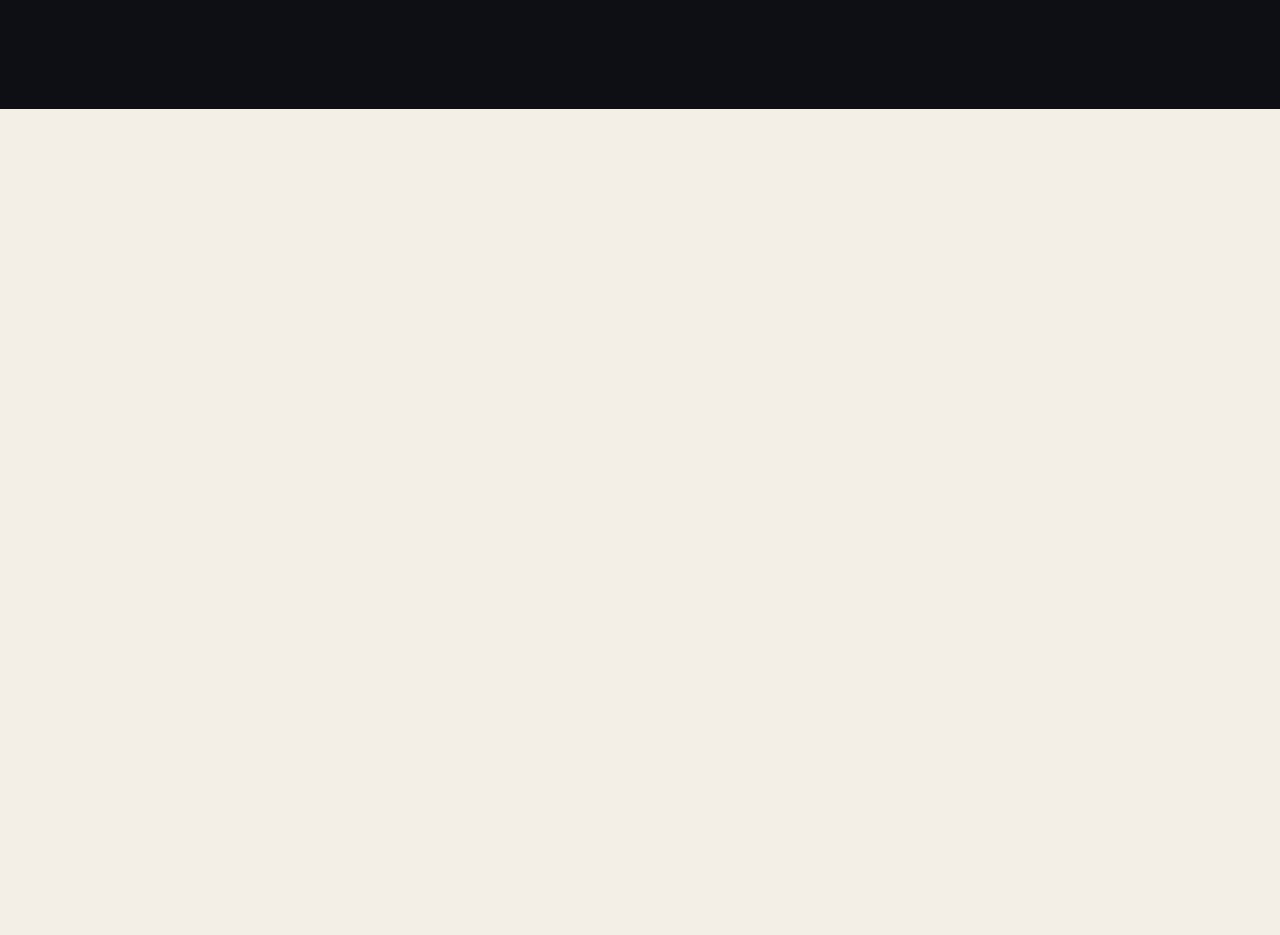
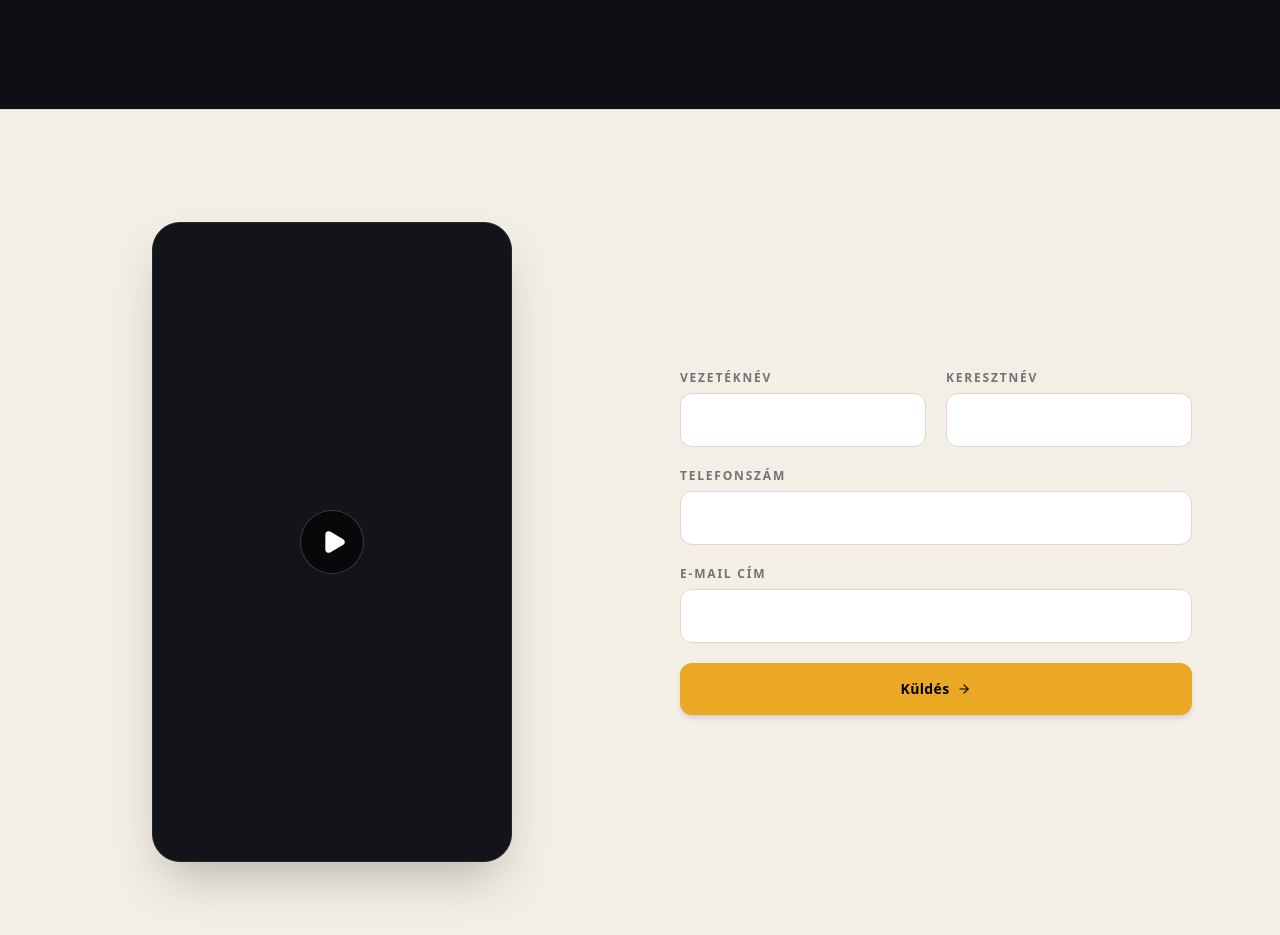
Before and after one commit to landingbulding-git/egriprod, an Astro site: page / in a window 1280 px wide. Shown: the part 8134-9069 px from the top of the page. Before the commit the page ends 8243 px from the top, so only its background shows below. Built offline with nearby package versions, Linux system fonts and the light colour scheme; Astro itself is replaced by a stand-in of ours; a web font is replaced by a local one.

Commit message:
Add closer section: 9:16 video placeholder + contact form
Co-Authored-By: Claude Sonnet 5.5 <noreply@anthropic.com>

```diff
--- a/src/components/App.tsx
+++ b/src/components/App.tsx
@@ -753,6 +753,7 @@ export default function App() {
   const [activeAdiVideoId, setActiveAdiVideoId] = useState('1olG4omyNe8');
   const [activeGuaranteeIndex, setActiveGuaranteeIndex] = useState<number>(2); // Center card active by default
 
+  const [selectedPackage, setSelectedPackage] = useState('');
   const [toastMessage, setToastMessage] = useState<string | null>(null);
   const bonusRowRef = useRef<HTMLDivElement>(null);
   const [isDraggingBonuses, setIsDraggingBonuses] = useState(false);
@@ -1911,7 +1912,11 @@ export default function App() {
                   {/* CTA Button */}
                   <div className="mt-auto">
                     <button
-                      onClick={() => showToast(`Kiválasztva: ${tier.name}`)}
+                      onClick={() => {
+                        setSelectedPackage(tier.name);
+                        showToast(`Kiválasztva: ${tier.name}`);
+                        document.getElementById('closer')?.scrollIntoView({ behavior: 'smooth' });
+                      }}
                       className={`w-full py-3.5 px-5 rounded-xl font-semibold text-xs sm:text-sm tracking-wide flex items-center justify-center gap-2 transition-all shadow-md active:scale-95 cursor-pointer ${
                         tier.isPopular
                           ? 'bg-[#EAA824] text-black hover:bg-[#ffba2e] font-bold'
@@ -2193,6 +2198,82 @@ export default function App() {
         </div>
       </section>
 
+      {/* ================================================================ */}
+      {/* CLOSER: Video (9:16 placeholder) + Contact form                  */}
+      {/* ================================================================ */}
+      <section id="closer" className="w-full py-20 sm:py-28 px-6 sm:px-10 lg:px-16 bg-[#F4EFE6] border-t border-[#DFD8CC] text-[#161616]">
+        <div className="max-w-6xl mx-auto grid grid-cols-1 lg:grid-cols-2 gap-12 lg:gap-20 items-center">
+          {/* Left: 9:16 video placeholder */}
+          <div className="w-full max-w-[320px] sm:max-w-[360px] mx-auto aspect-[9/16] rounded-[28px] bg-[#13141A] border border-neutral-800 shadow-2xl flex items-center justify-center">
+            <div className="w-16 h-16 rounded-full bg-black/60 border border-white/20 flex items-center justify-center text-white">
+              <Play size={26} fill="currentColor" className="ml-1" />
+            </div>
+          </div>
+
+          {/* Right: form */}
+          <form
+            className="w-full max-w-lg mx-auto lg:mx-0 space-y-5"
+            onSubmit={(e) => {
+              e.preventDefault();
+              showToast('Köszönjük! Hamarosan jelentkezünk.');
+              e.currentTarget.reset();
+              setSelectedPackage('');
+            }}
+          >
+            <input type="hidden" name="package" value={selectedPackage} />
+            <div className="grid grid-cols-1 sm:grid-cols-2 gap-5">
+              <label className="block">
+                <span className="block text-[12px] font-bold uppercase tracking-[0.15em] text-neutral-500 mb-1.5">Vezetéknév</span>
+                <input
+                  name="lastName"
+                  type="text"
+                  autoComplete="family-name"
+                  required
+                  className="w-full px-4 py-3.5 rounded-xl bg-white border border-[#DFD8CC] text-[#161616] text-base focus:outline-none focus:border-[#EAA824] focus:ring-2 focus:ring-[#EAA824]/30 transition"
+                />
+              </label>
+              <label className="block">
+                <span className="block text-[12px] font-bold uppercase tracking-[0.15em] text-neutral-500 mb-1.5">Keresztnév</span>
+                <input
+                  name="firstName"
+                  type="text"
+                  autoComplete="given-name"
+                  required
+                  className="w-full px-4 py-3.5 rounded-xl bg-white border border-[#DFD8CC] text-[#161616] text-base focus:outline-none focus:border-[#EAA824] focus:ring-2 focus:ring-[#EAA824]/30 transition"
+                />
+              </label>
+            </div>
+              <label className="block">
+                <span className="block text-[12px] font-bold uppercase tracking-[0.15em] text-neutral-500 mb-1.5">Telefonszám</span>
+                <input
+                  name="phone"
+                  type="tel"
+                  autoComplete="tel"
+                  required
+                  className="w-full px-4 py-3.5 rounded-xl bg-white border border-[#DFD8CC] text-[#161616] text-base focus:outline-none focus:border-[#EAA824] focus:ring-2 focus:ring-[#EAA824]/30 transition"
+                />
+              </label>
+              <label className="block">
+                <span className="block text-[12px] font-bold uppercase tracking-[0.15em] text-neutral-500 mb-1.5">E-mail cím</span>
+                <input
+                  name="email"
+                  type="email"
+                  autoComplete="email"
+                  required
+                  className="w-full px-4 py-3.5 rounded-xl bg-white border border-[#DFD8CC] text-[#161616] text-base focus:outline-none focus:border-[#EAA824] focus:ring-2 focus:ring-[#EAA824]/30 transition"
+                />
+              </label>
+            <button
+              type="submit"
+              className="w-full py-4 px-5 rounded-xl bg-[#EAA824] hover:bg-[#ffba2e] text-black font-bold text-sm tracking-wide flex items-center justify-center gap-2 transition-all shadow-md active:scale-95 cursor-pointer"
+            >
+              <span>Küldés</span>
+              <ArrowRight size={14} />
+            </button>
+          </form>
+        </div>
+      </section>
+
     </main>
   );
 }
```
